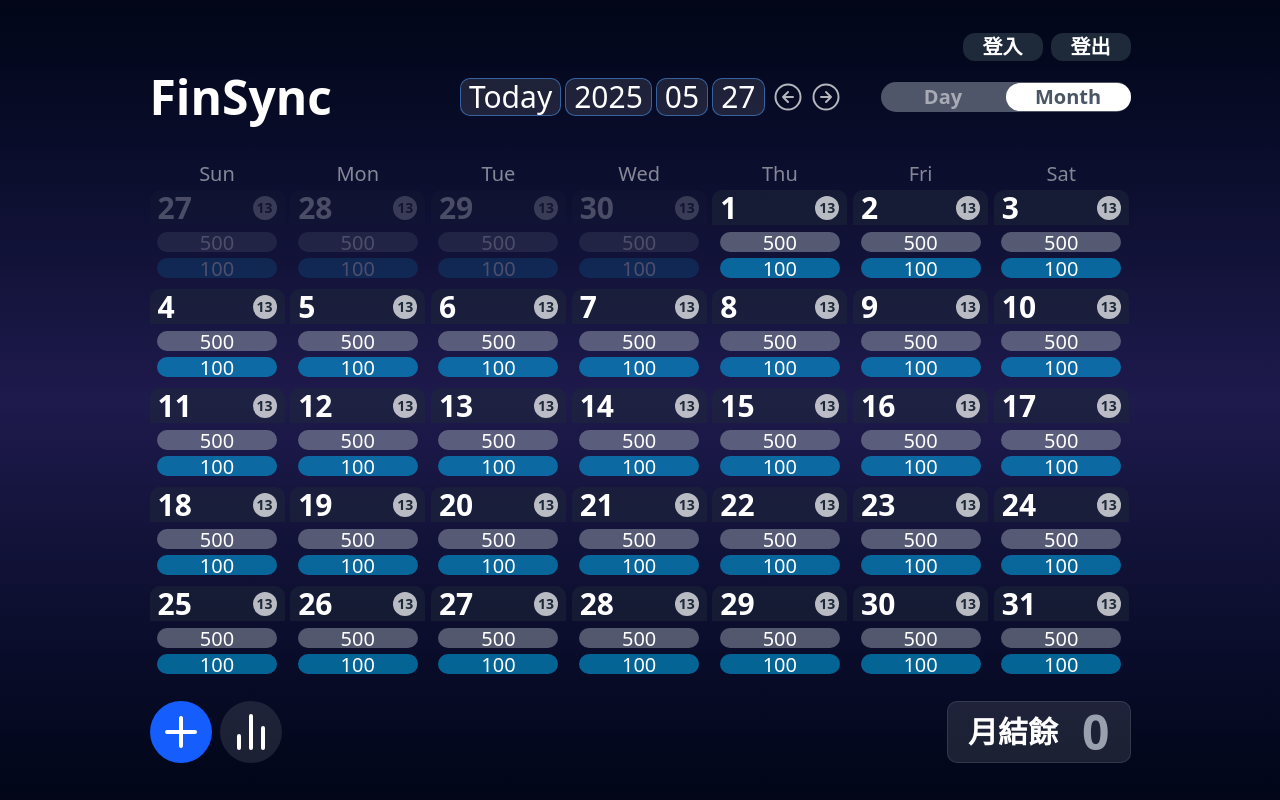
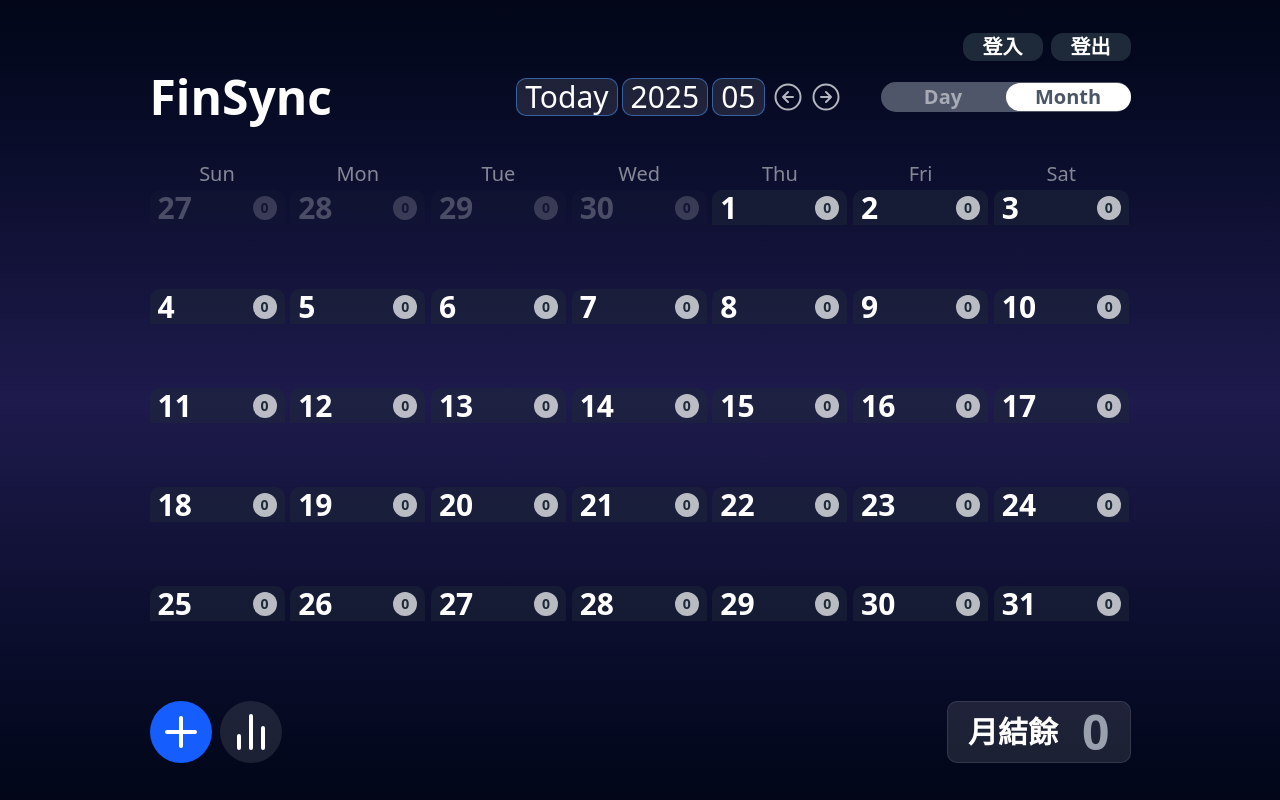
Before and after one commit to SonicHsu/React-FinSync-web, a React (Vite) app: page / in a window 1280 px wide. Built offline with nearby package versions, Linux system fonts and the light colour scheme.

Commit message:
使用useMemo 完成 當日支出收入計算 月視圖模式 剩當月結餘

```diff
--- a/components/DatePicker.jsx
+++ b/components/DatePicker.jsx
@@ -34,7 +34,11 @@
   return (
     <div className="flex items-center space-x-2">
       <div className="relative flex items-center space-x-1">
-        <DateBox type="today" value="Today" onClick={() => onDateChange(today)} />
+        <DateBox
+          type="today"
+          value="Today"
+          onClick={() => onDateChange(today)}
+        />
 
         <DateBox
           type="year"
@@ -56,6 +60,7 @@
           setOpenMode={setOpenMode}
         />
 
+        {currentView === "Day" && (
           <DateBox
             type="date"
             value={String(currentDate.getDate()).padStart(2, "0")}
@@ -65,6 +70,7 @@
             handleDateChange={handleDateChange}
             setOpenMode={setOpenMode}
           />
+        )}
 
         {currentView === "Day" && (
           <span className="w-12 text-center text-2xl font-medium text-white/50">
--- a/components/DayEntryList.jsx
+++ b/components/DayEntryList.jsx
@@ -1,31 +1,45 @@
-import DayEntry from "./DayEntry"
+import DayEntry from "./DayEntry";
 import { isTheSameDay } from "../utils/dateUtils";
+import { useDayTotals } from "../hooks/useTotals";
 
 export default function DayEntryList({ selectedDate, entries }) {
-    const dayEntries = entries.filter((entry => isTheSameDay(entry.date, selectedDate)))
-    const entriesComponents = dayEntries.map((entry) => (
-        <DayEntry type={entry.type} category={entry.category} amount={entry.amount} note={entry.note}/>
-    ))
+  const dayEntries = entries.filter((entry) =>
+    isTheSameDay(entry.date, selectedDate),
+  );
+  const entriesComponents = dayEntries.map((entry) => (
+    <DayEntry
+      key={entry.id}
+      type={entry.type}
+      category={entry.category}
+      amount={entry.amount}
+      note={entry.note}
+    />
+  ));
+
+  const { dayExpenseTotal , dayIncomeTotal } = useDayTotals(dayEntries)
+  console.log(dayExpenseTotal);
+  console.log(dayIncomeTotal);
+
   return (
     <div className="flex h-[668px] w-[685px] flex-col items-center rounded-[10px] bg-gray-800/30">
       <div className="mt-5 flex h-[50px] w-[645px] justify-between">
         <div className="flex w-[310px] items-center justify-between rounded-[10px] bg-gray-400/50 px-3">
           <span className="text-2xl font-semibold">當日支出</span>
           <span className="text-4xl" data-today-expense>
-            0
+            {dayExpenseTotal}
           </span>
         </div>
         <div className="flex w-[310px] items-center justify-between rounded-[10px] bg-blue-400/50 px-3">
           <span className="text-2xl font-semibold">當日收入</span>
           <span className="text-4xl" data-today-income>
-            0
+            {dayIncomeTotal}
           </span>
         </div>
       </div>
 
       <div className="custom-scrollbar mt-3 h-[550px] w-[645px] overflow-y-auto">
         <ul className="flex flex-col px-4" data-entry-list>
-            {entriesComponents}
+          {entriesComponents}
         </ul>
       </div>
     </div>
--- a/components/EntryInputSection.jsx
+++ b/components/EntryInputSection.jsx
@@ -60,6 +60,7 @@
           {isOpen && (
             <div className="absolute top-full left-0 z-50 mt-2 w-[150px]">
               <ReactDatePicker
+                selected={date}
                 onChange={handleEntryDateChange}
                 onClickOutside={() => setIsOpen(null)}
                 open
--- a/components/MonthCalendar.jsx
+++ b/components/MonthCalendar.jsx
@@ -3,10 +3,23 @@
 import CalendarActionButtons from "./CalendarActionButtons";
 import { generateMonthCalendarDays } from "../utils/dateUtils";
 
-export default function MonthCalendar({ date, setDialogState }) {
+export default function MonthCalendar({
+  date,
+  onDateChange,
+  onViewChange,
+  setDialogState,
+  entries,
+}) {
   const calendarDays = generateMonthCalendarDays(date);
   const calendarDaysComponents = calendarDays.map((calendarDay) => (
-    <MonthCalendarDay  key={calendarDay.getTime()} day={calendarDay} currentDate={date} />
+    <MonthCalendarDay
+      key={calendarDay.getTime()}
+      day={calendarDay}
+      currentDate={date}
+      onDateChange={onDateChange}
+      onViewChange={onViewChange}
+      entries={entries}
+    />
   ));
 
   return (
--- a/components/MonthCalendarDay.jsx
+++ b/components/MonthCalendarDay.jsx
@@ -1,14 +1,28 @@
-export default function MonthCalendarDay({ day, currentDate }) {
+import { isTheSameDay } from "../utils/dateUtils";
+import { useDayTotals } from "../hooks/useTotals";
+
+
+export default function MonthCalendarDay({ day, currentDate, onDateChange, onViewChange, entries, }) {
   const currentMonth = currentDate.getMonth();
+    const dayEntries = entries.filter((entry) =>
+    isTheSameDay(entry.date, day),
+  );
+
+  const { dayExpenseTotal , dayIncomeTotal } = useDayTotals(dayEntries)
+
+  const handelCalendarDayClick = () => {
+    onDateChange(day)
+    onViewChange("Day")
+  }
 
   return (
     <li
       className={`h-[95px] w-[135px] ${day.getMonth() !== currentMonth ? "opacity-25" : ""}`}
-      data-month-calendar-day
+
     >
       <button
-        className="flex h-full w-full flex-col items-center rounded-[10px] hover:bg-white/20"
-        data-month-calendar-day-label
+        className="flex h-full w-full flex-col items-center rounded-[10px] hover:bg-white/20 cursor-pointer"
+        onClick={handelCalendarDayClick}
       >
         <div className="top-0 flex h-[35px] w-full items-center justify-between rounded-t-[10px] bg-gray-800/50 px-2">
           <span className="text-3xl font-bold" data-day-number>
@@ -18,17 +32,17 @@
             className="flex h-[24px] w-[24px] items-center justify-center rounded-full bg-white/70 text-sm font-bold text-gray-800"
             data-day-entry-count
           >
-            13
+            {dayEntries.length}
           </span>
         </div>
 
         <div className="flex grow flex-col justify-evenly" data-day-summary>
-          <div className="flex h-[20px] w-[120px] items-center justify-center rounded-full bg-gray-400/50 pt-0.5 text-center text-xl">
-            500
-          </div>
-          <div className="flex h-[20px] w-[120px] items-center justify-center rounded-full bg-sky-400/50 pt-0.5 text-center text-xl">
-            100
-          </div>
+          {dayExpenseTotal > 0 && <div className="flex h-[20px] w-[120px] items-center justify-center rounded-full bg-gray-400/50 pt-0.5 text-center text-xl">
+            {dayExpenseTotal}
+          </div>}
+          {dayIncomeTotal > 0 && <div className="flex h-[20px] w-[120px] items-center justify-center rounded-full bg-sky-400/50 pt-0.5 text-center text-xl">
+            {dayIncomeTotal}
+          </div>}
         </div>
       </button>
     </li>
--- /dev/null
+++ b/hooks/useTotals.js
@@ -0,0 +1,15 @@
+import { useMemo } from "react";
+
+export const useDayTotals =(entries) => {
+    return useMemo(() => {
+        return entries.reduce((acc, entry) => {
+            if(entry.type === "expense"){
+                acc.dayExpenseTotal += entry.amount;
+            }
+            else if(entry.type === "income"){
+                acc.dayIncomeTotal += entry.amount;
+            }
+            return acc;
+        },{dayExpenseTotal:0,dayIncomeTotal:0})
+    },[entries])
+}
--- a/src/App.jsx
+++ b/src/App.jsx
@@ -32,7 +32,12 @@
 
       <main>
         {currentView === "Month" ? (
-          <MonthCalendar date={currentDate} setDialogState={setDialogState} />
+          <MonthCalendar
+          date={currentDate}
+          setDialogState={setDialogState}
+          entries={entries}
+          onViewChange={setCurrentView}
+          onDateChange={setCurrentDate} />
         ) : (
           <DayCalendar
             date={currentDate}
```
Lines whose indentation alone changed are shown as unchanged.
